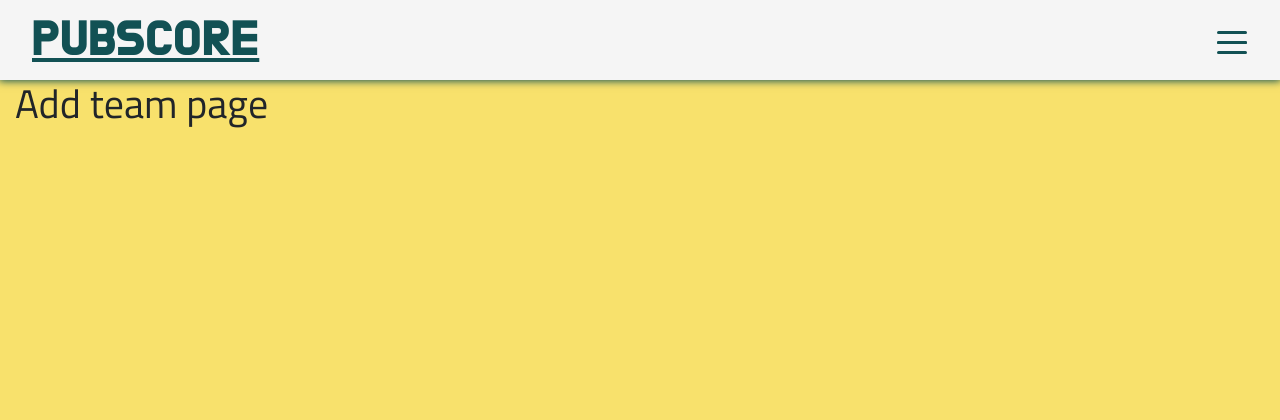
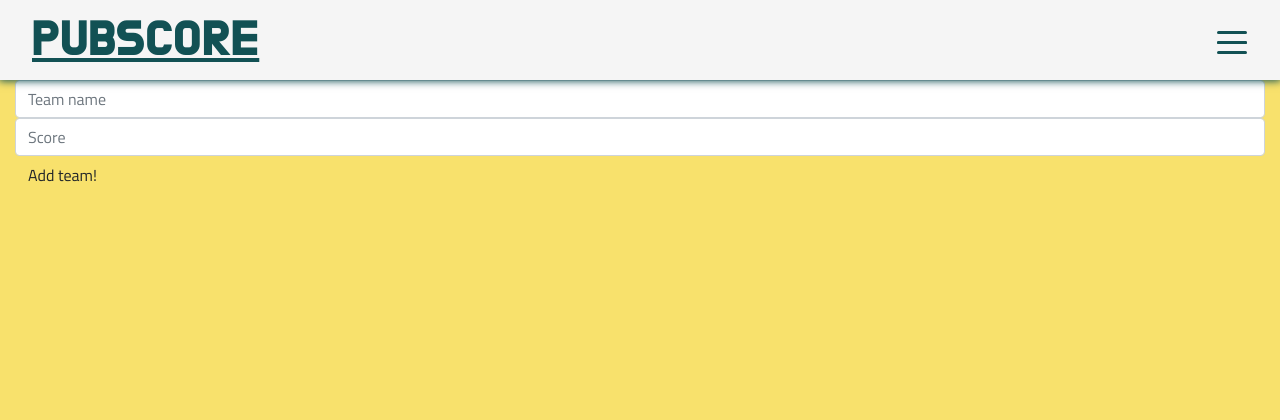
Before and after one commit to Code-Institute-Submissions/PubScore, a Flask app: page /addteam in a window 1280 px wide. Shown: the top 420 px of the page. Run offline with Flask 2, Linux system fonts and the light colour scheme; some libraries are stand-ins or nearby versions.

Commit message:
Add insert team function

```diff
--- a/app.py
+++ b/app.py
@@ -36,6 +36,13 @@
     return render_template("addteam.html")
 
 
+@app.route('/insertteam', methods=['POST'])
+def insertteam():
+    competitors = mongo.db.competitors
+    competitors.insert_one(request.form.to_dict())
+    return redirect(url_for('overview'))
+
+
 @app.route("/contact")
 def contact():
     return render_template("contact.html")
--- a/templates/addteam.html
+++ b/templates/addteam.html
@@ -1,4 +1,8 @@
 {% extends 'base.html' %}
 {% block content %}
-<h1>Add team page</h1>
+    <form action="{{ url_for('insertteam') }}" method="POST">
+        <input type="text" name="team_name" id="team_name" class="form-control" placeholder="Team name" required />
+        <input type="number" name="score" id="score" class="form-control" placeholder="Score" required />
+        <button type="submit" class="btn">Add team!</button>
+    </form>
 {% endblock %}
--- a/templates/base.html
+++ b/templates/base.html
@@ -49,9 +49,11 @@
 
     <script src="https://code.jquery.com/jquery-3.4.1.slim.min.js" integrity="sha384-J6qa4849blE2+poT4WnyKhv5vZF5SrPo0iEjwBvKU7imGFAV0wwj1yYfoRSJoZ+n" crossorigin="anonymous"></script>
     <script src="https://stackpath.bootstrapcdn.com/bootstrap/4.4.1/js/bootstrap.min.js" integrity="sha384-wfSDF2E50Y2D1uUdj0O3uMBJnjuUD4Ih7YwaYd1iqfktj0Uod8GCExl3Og8ifwB6" crossorigin="anonymous"></script>
-    <script>
-        $('#hamburger-button').on('click', function () {
-            $('.animated-icon').toggleClass('open');
+    <script type="text/javascript">
+        $(document).ready(function() {
+            $('#hamburger-button').on('click', function () {
+                $('.animated-icon').toggleClass('open');
+            });
         });
     </script>
 
--- a/templates/overview.html
+++ b/templates/overview.html
@@ -2,8 +2,8 @@
 {% block content %}
     <h1>Overview page</h1>
     {% for competitor in competitors %}
-        {{competitor.position}}
         {{competitor.team_name}}
         {{competitor.score}}
+        <br>
     {% endfor %}
 {% endblock %}
```
